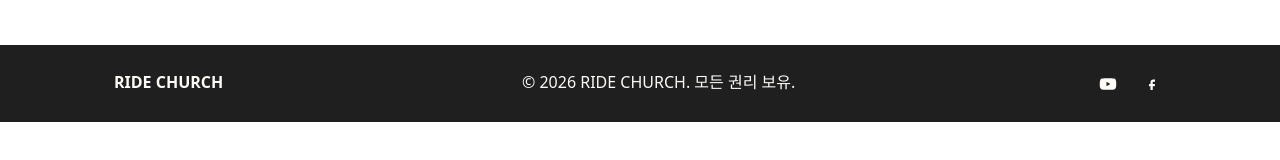
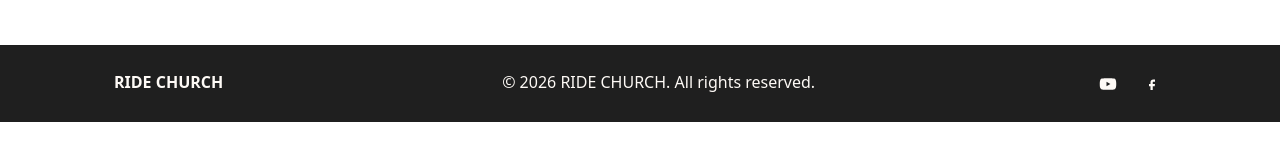
Before and after one commit to psallo/RIDE_church, a React (Vite) app: page /contact in a window 1280 px wide. Shown: the part 203-363 px from the top of the page. Built offline with nearby package versions, Linux system fonts and the light colour scheme.

Commit message:
푸터 수정 및 자동배포 확인

```diff
--- a/src/components/Footer.jsx
+++ b/src/components/Footer.jsx
@@ -3,7 +3,7 @@ import styled from "styled-components";
 export default function Footer({ lang = "ko" }) {
   const copy = {
     ko: {
-      copyright: "© 2026 RIDE CHURCH. 모든 권리 보유.",
+      copyright: "© 2026 RIDE CHURCH. All rights reserved.",
       youtube: "유튜브",
       facebook: "페이스북",
     },
```
